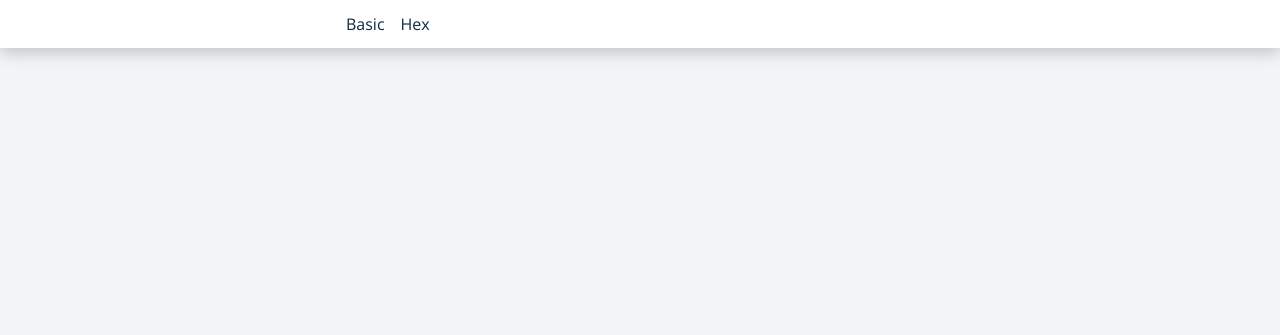
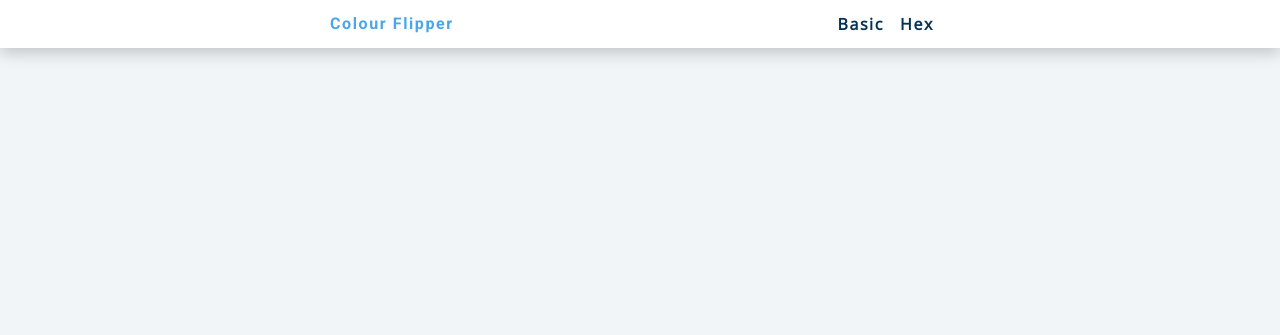
Before and after one commit to JackCT1/javascript-basic-projects, a plain HTML site: page 01-colour-flipper/index.html in a window 1280 px wide. Shown: the top 335 px of the page. Drawn offline with nearby package versions, Linux system fonts and the light colour scheme.

Commit message:
header and fixed a links

```diff
--- a/01-colour-flipper/index.html
+++ b/01-colour-flipper/index.html
@@ -10,9 +10,10 @@
   <body>
     <nav>
       <div class="nav-bar">
+        <h4>Colour Flipper</h4>
         <ul class="nav-links">
-          <li><a href="index.html"></a>Basic</li>
-          <li><a href="hex.html"></a>Hex</li>
+          <li><a href="index.html">Basic</a></li>
+          <li><a href="hex.html">Hex</a></li>
         </ul>
       </div>
     </nav>
```
